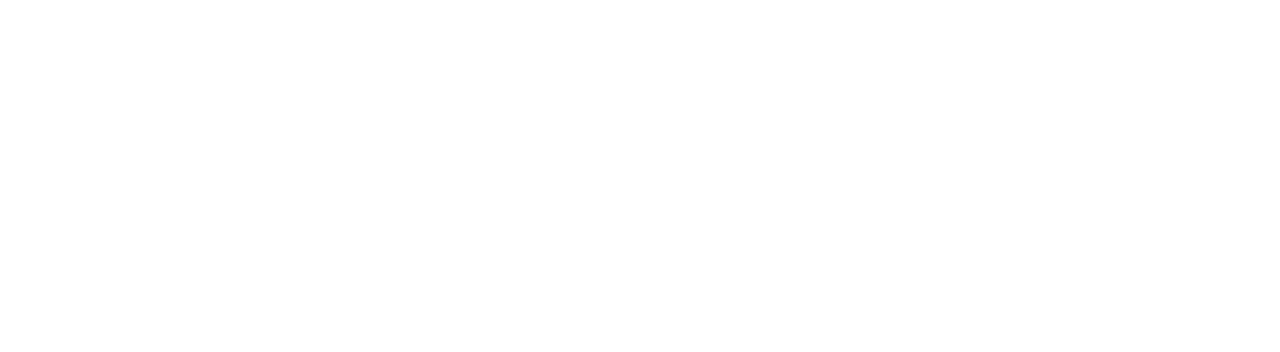
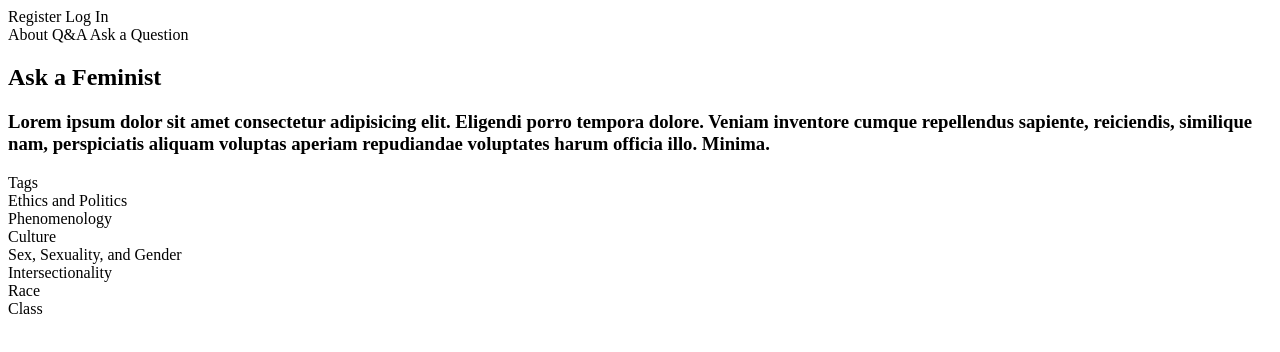
Before and after one commit to Alice-2096/Ask-A-Feminist-AWS-project, a plain HTML site: page views/home.html in a window 1280 px wide. Drawn offline with Linux system fonts and the light colour scheme.

Commit message:
added html

```diff
--- a/views/home.html
+++ b/views/home.html
@@ -8,7 +8,28 @@
 </head>
 <body>
     <nav class="nav-bar">
-
+        <div class="nav-bar-up">
+            <span class="register">Register</span>
+            <span class="Login">Log In</span>
+        </div>
+        <span class="about">About</span>
+        <span class="contact">Q&A</span>
+        <span class="ask">Ask a Question</span>
     </nav>
+    <section class="sec-1">
+        <h1 class="">Ask a Feminist</h1>
+        <h3>Lorem ipsum dolor sit amet consectetur adipisicing elit. Eligendi porro tempora dolore. Veniam inventore cumque repellendus sapiente, reiciendis, similique nam, perspiciatis aliquam voluptas aperiam repudiandae voluptates harum officia illo. Minima.</h3>
+    </section>
+    <section class="presentation">
+        <div class="tags">Tags</div>
+        <div class="ethics">Ethics and Politics</div>
+        <div class="phenomenology">Phenomenology</div>
+        <div class="culture">Culture</div>
+        <div class="sex">Sex, Sexuality, and Gender</div>
+        <div class="intersection">Intersectionality
+            <div class="black">Race</div>
+            <div class="class">Class</div>
+        </div>
+    </section>
 </body>
 </html>
```
